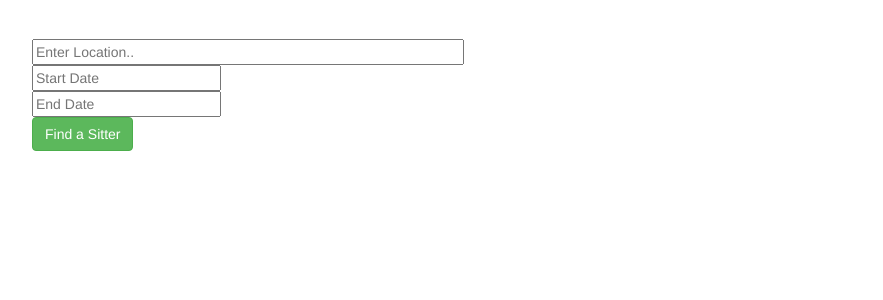
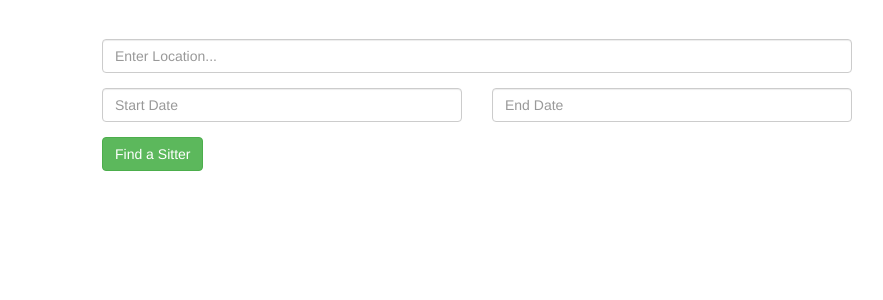
Before and after one commit to chashmeetsingh/Airbnb-Clone, a Rails app: page /home/index in a window 1280 px wide. Shown: the part 51-351 px from the top of the page, without its empty margins (163-1046 px from the left). Run offline with Rails 7, Linux system fonts and the light colour scheme; style sheets or scripts are compiled from the project's sources; some libraries are stand-ins or nearby versions.

Commit message:
Home styling update

```diff
--- a/app/views/home/index.html.erb
+++ b/app/views/home/index.html.erb
@@ -1,14 +1,30 @@
-<div class="container" style="margin-top: 40px;">
-    <div class="col-lg-1"></div>
-    <div class="col-lg-10">
+<div class="row" style="margin-top: 40px;">
+    <div class="col-lg-2"></div>
+    <div class="col-lg-8">
         <%= form_for :user, url: { action: 'search' }, html: { id: 'search_form' } do %>
-        <input id="autocomplete" placeholder="Enter Location.. " size="50px;">
-        <input class="input-group" placeholder="Start Date" size="20" id="start_date">
-        <input class="input-group" placeholder="End Date" size="20" id="end_date">
-        <input type="hidden" name="lng" id="lng">
-        <input type="hidden" name="lat" id="lat">
-        <button class="btn btn-success" type="button" onclick="getCoordinates();">Find a Sitter</button>
+            <div class="form-group">
+                <label class="sr-only" for="autocomplete">Location</label>
+                <input type="text" class="form-control" id="autocomplete" placeholder="Enter Location...">
+            </div>
+            <div class="row">
+                <div class="col-md-6">
+                    <div class="form-group">
+                        <label class="sr-only" for="start_date">Start Date</label>
+                        <input type="text" class="form-control" placeholder="Start Date" id="start_date">
+                    </div>
+                </div>
+                <div class="col-md-6">
+                    <div class="form-group">
+                        <label class="sr-only" for="end_date">End Date</label>
+                        <input type="text" class="form-control" placeholder="End Date" id="end_date">
+                    </div>
+                </div>
+            </div>
+            <button class="btn btn-success" type="button" onclick="getCoordinates();">Find a Sitter</button>
+
+            <input type="hidden" name="lng" id="lng">
+            <input type="hidden" name="lat" id="lat">
         <% end %>
     </div>
-    <div class="col-lg-1"></div>
+    <div class="col-lg-2"></div>
 </div>
```
